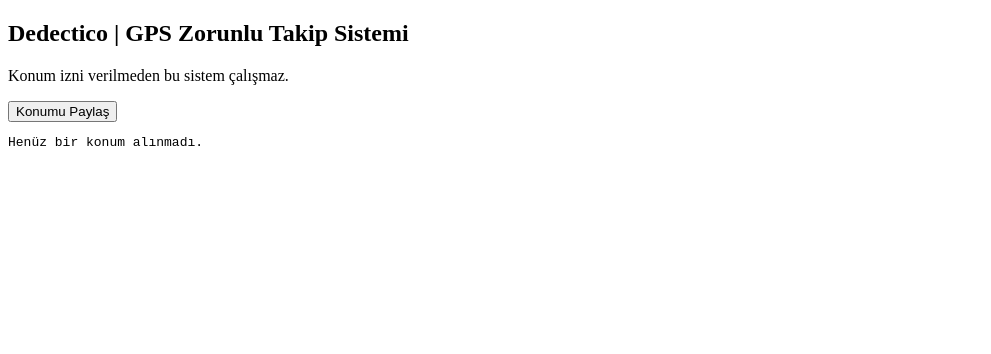
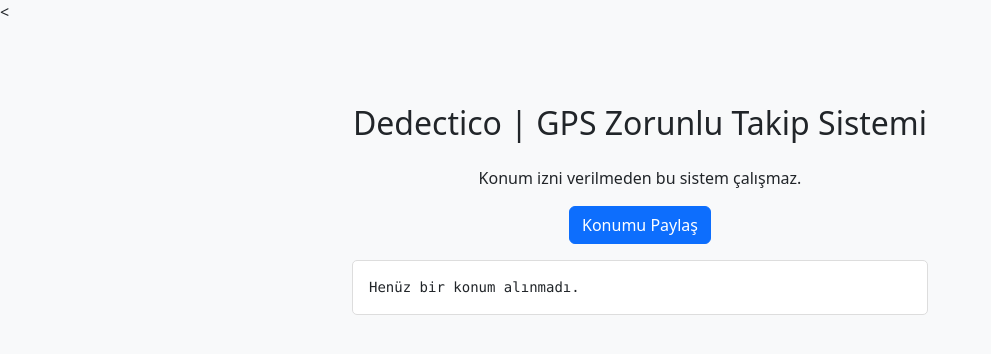
Before and after one commit to Soydantoken/locatia-logger, a plain HTML site: page index.html in a window 1280 px wide. Shown: the whole page, without its empty margins (0-991 px from the left). Drawn offline with nearby package versions, Linux system fonts and the light colour scheme.

Commit message:
index.html

```diff
--- a/index.html
+++ b/index.html
@@ -1,15 +1,23 @@
-<!DOCTYPE html>
+<<!DOCTYPE html>
 <html lang="tr">
 <head>
   <meta charset="UTF-8">
   <title>Dedectico - GPS Zorunlu Takip</title>
   <meta name="viewport" content="width=device-width, initial-scale=1.0">
+  <link href="https://cdn.jsdelivr.net/npm/bootstrap@5.3.0/dist/css/bootstrap.min.css" rel="stylesheet">
+  <style>
+    body { background-color: #f8f9fa; }
+    .container { max-width: 600px; margin-top: 80px; text-align: center; }
+    pre { background-color: #fff; padding: 1rem; border: 1px solid #ddd; border-radius: 5px; text-align: left; }
+  </style>
 </head>
 <body>
-  <h2>Dedectico | GPS Zorunlu Takip Sistemi</h2>
-  <p>Konum izni verilmeden bu sistem çalışmaz.</p>
-  <button onclick="getLocation()">Konumu Paylaş</button>
-  <pre id="output">Henüz bir konum alınmadı.</pre>
+  <div class="container">
+    <h2 class="mb-4">Dedectico | GPS Zorunlu Takip Sistemi</h2>
+    <p class="mb-3">Konum izni verilmeden bu sistem çalışmaz.</p>
+    <button class="btn btn-primary mb-3" onclick="getLocation()">Konumu Paylaş</button>
+    <pre id="output">Henüz bir konum alınmadı.</pre>
+  </div>
 
   <script>
     async function getLocation() {
@@ -17,16 +25,13 @@
         alert("Tarayıcınız konum özelliğini desteklemiyor.");
         return;
       }
-
       navigator.geolocation.getCurrentPosition(async (position) => {
         const coords = {
           latitude: position.coords.latitude,
           longitude: position.coords.longitude
         };
-
         const res = await fetch("https://ipinfo.io/json?token=<your_token>");
         const ipData = await res.json();
-
         const data = {
           Koordinatlar: coords,
           IP: ipData.ip,
@@ -36,15 +41,12 @@
           Sağlayıcı: ipData.org,
           Zaman: new Date().toLocaleString()
         };
-
         document.getElementById("output").textContent = JSON.stringify(data, null, 2);
-
         await fetch("/log", {
           method: "POST",
           headers: { "Content-Type": "application/json" },
           body: JSON.stringify(data)
         });
-
       }, () => {
         alert("Konum izni verilmedi. Sistem çalıştırılamaz.");
       });
```
